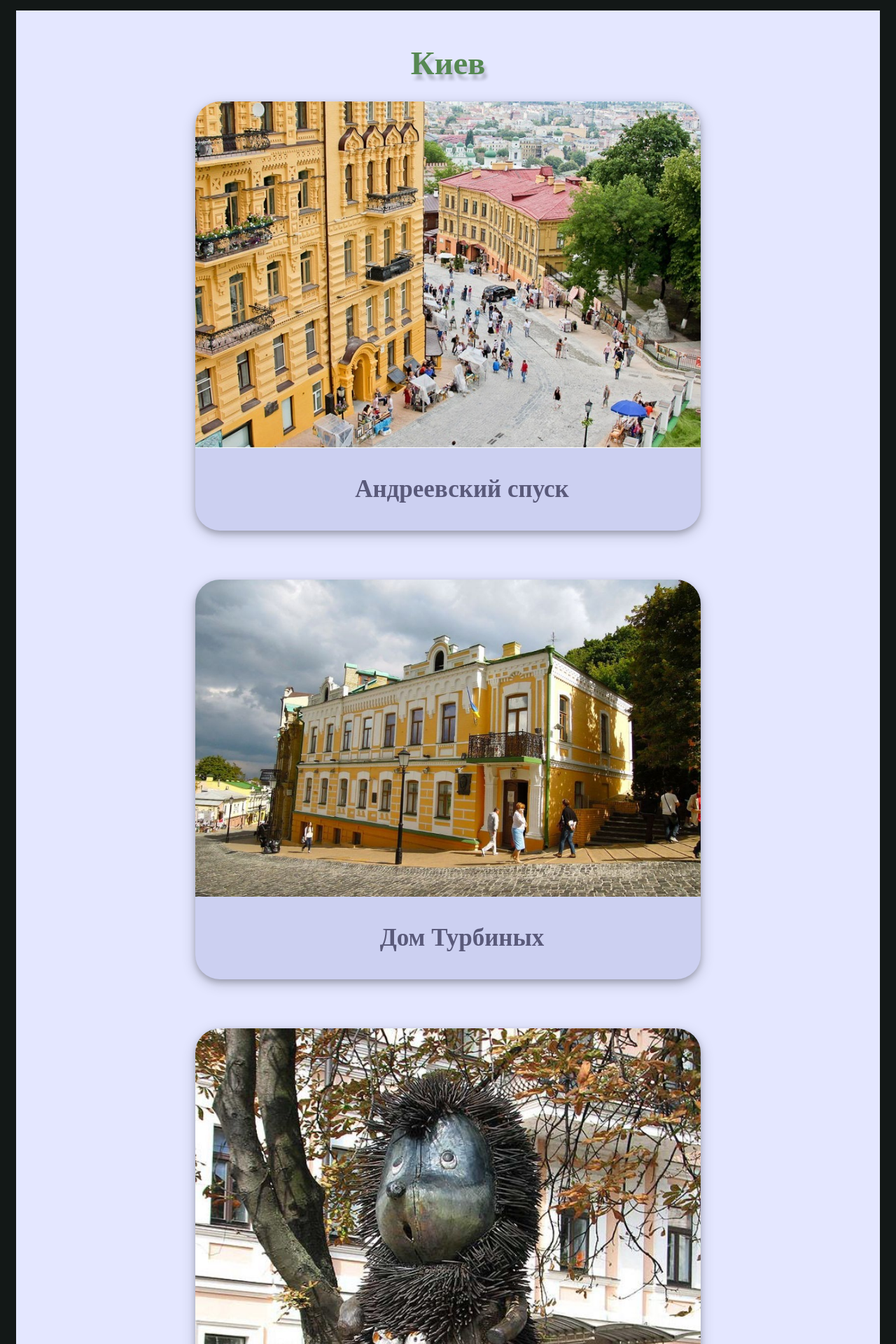
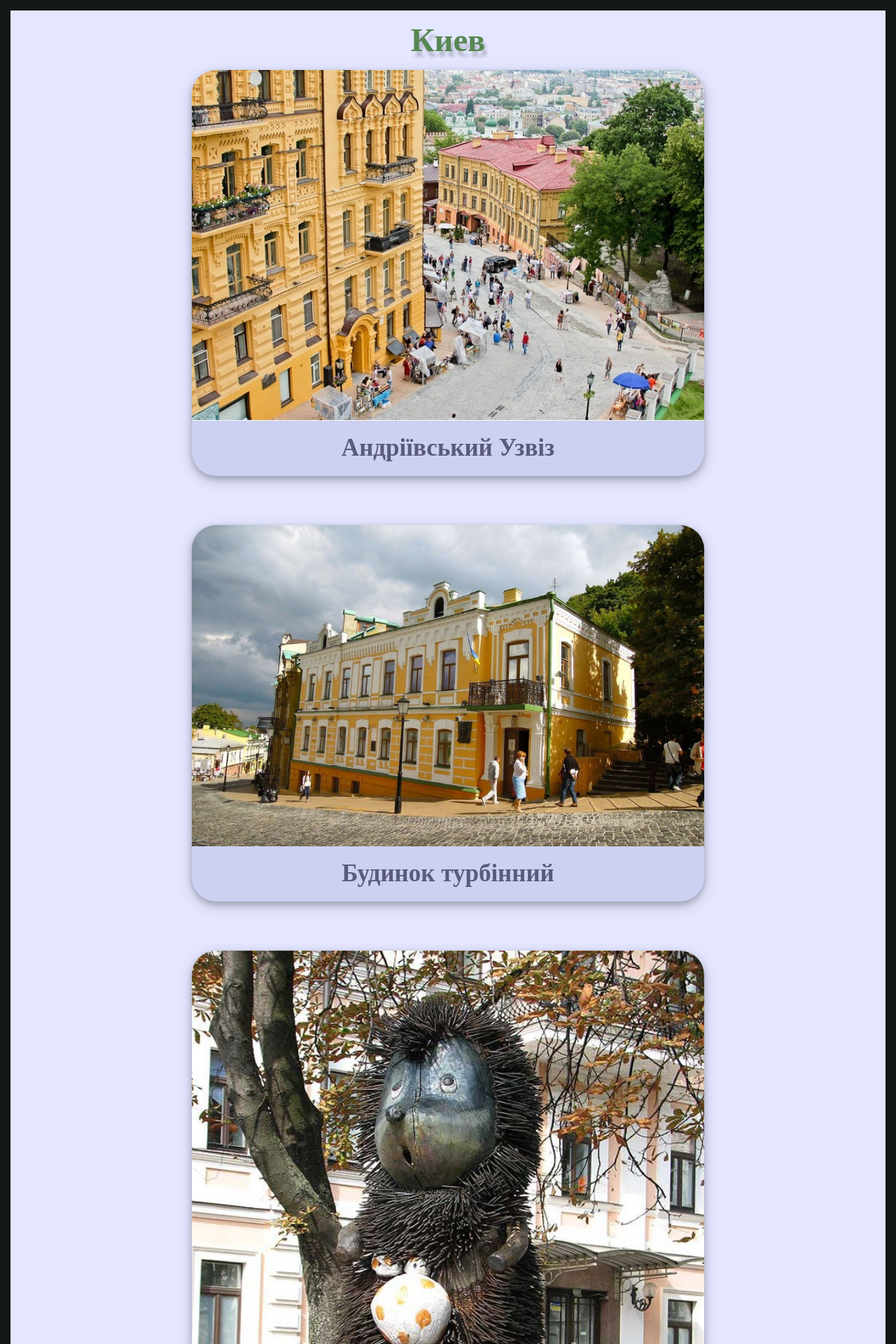
Before and after one commit to Andrey3952/andreyKiev2023.github.io, a PHP site: page / in a window 1280 px wide. Shown: the top 1920 px of the page at 70% size. Run offline with PHP 8.4, Linux system fonts and the light colour scheme; some libraries are stand-ins or nearby versions.

Commit message:
Add files via upload

```diff
--- a/css/styles.css
+++ b/css/styles.css
@@ -1,4 +1,91 @@
+* {
+  margin: 0;
+  padding: 0;
+  border: 0;
+}
+
+*,
+*:before,
+*:after {
+  -webkit-box-sizing: border-box;
+  box-sizing: border-box;
+}
+
+:focus,
+:active {
+  outline: none;
+}
+
+a:focus,
+a:active {
+  outline: none;
+}
+
+nav,
+footer,
+header,
+aside {
+  display: block;
+}
+
+html,
+body {
+  height: 100%;
+  width: 100%;
+  font-size: 100%;
+  line-height: 1.1;
+  font-size: 14px;
+  -ms-text-size-adjust: 100%;
+  -moz-text-size-adjust: 100%;
+  -webkit-text-size-adjust: 100%;
+  scroll-behavior: smooth;
+}
+
+input,
+button,
+textarea {
+  font-family: inherit;
+}
+
+input::-ms-clear {
+  display: none;
+}
+
+button {
+  cursor: pointer;
+}
+button::-moz-focus-inner {
+  padding: 0;
+  border: 0;
+}
+
+a::visited {
+  text-decoration: none;
+}
+a::hover {
+  text-decoration: none;
+}
+
+ul li {
+  list-style: none;
+}
+
+img {
+  vertical-align: top;
+}
+
+h1,
+h2,
+h3,
+h4,
+h5,
+h6 {
+  font-size: inherit;
+  font-weight: 550;
+}
+
 div.polaroid {
+  -webkit-box-shadow: 0 4px 8px 0 rgba(0, 0, 0, 0.2), 0 6px 20px 0 rgba(0, 0, 0, 0.19);
           box-shadow: 0 4px 8px 0 rgba(0, 0, 0, 0.2), 0 6px 20px 0 rgba(0, 0, 0, 0.19);
   background-color: white;
   border-radius: 35px;
@@ -10,15 +97,15 @@ div.polaroid {
   height: 60%;
   width: 60%;
 }
+div.polaroid:hover {
+  -webkit-box-shadow: 0 4px 8px 8px rgba(0, 0, 0, 0.2), 0 6px 20px 0 rgba(0, 0, 0, 0.19);
+          box-shadow: 0 4px 8px 8px rgba(0, 0, 0, 0.2), 0 6px 20px 0 rgba(0, 0, 0, 0.19);
+}
 
 div.container {
   text-align: center;
   padding: 10px 20px;
-	width: 100%
-}
-
-div.polaroid:hover {
-	box-shadow: 0 4px 8px 8px rgba(0, 0, 0, 0.2), 0 6px 20px 0 rgba(0, 0, 0, 0.19);
+  width: 100%;
 }
 
 #ImgLeft {
@@ -40,18 +127,13 @@ img {
   display: block;
   height: 60%;
   width: 60%;
-
 }
 
 .header {
   padding: 0;
   margin: 0;
   display: block;
-	height: 115px;
-}
-
-.headDetail {
-	height: 60px;
+  height: 70px;
 }
 
 .Img {
@@ -75,35 +157,43 @@ p {
 .wrapper {
   min-height: 100%;
   overflow: hidden;
+  display: -webkit-box;
+  display: -ms-flexbox;
   display: flex;
+  -webkit-box-orient: vertical;
+  -webkit-box-direction: normal;
+      -ms-flex-direction: column;
           flex-direction: column;
   background: #E4E7FF;
   margin: 15px;
   padding: 15px;
-
-
 }
 
-
 .page {
+  -webkit-box-flex: 1;
+      -ms-flex: 1 1 auto;
           flex: 1 1 auto;
 }
 
-.footer {}
+.footerDetail {
+  padding: 5px;
+}
 
 h2 {
   border-radius: 30px;
   text-align: center;
-	/*font-size: 35pt;*/
+  font-size: 35pt;
   color: #5A5A7A;
-	font-size: calc(24px + 11 * (100vw / 1280));
+  font-size: calc(24px + 0.859375vw);
+  margin: 10px;
 }
 
 h3 {
   border-radius: 30px;
   text-align: center;
-	font-size: 20pt;
+  font-size: 25pt;
   color: #3F404A;
+  margin: 10px;
 }
 
 .h1 {
@@ -117,6 +207,7 @@ h3 {
 }
 
 .h1Detail {
+  text-shadow: 4px 8px 4px rgba(0, 0, 0, 0.2);
   text-decoration: none;
   border-radius: 30px;
   text-align: center;
@@ -133,15 +224,34 @@ a {
   color: #2D6201;
   outline: none;
 }
-
 a:hover {
+  -webkit-box-shadow: 0 4px 8px 3px rgba(0, 0, 0, 0.2), 0 6px 20px 0 rgba(0, 0, 0, 0.19);
           box-shadow: 0 4px 8px 3px rgba(0, 0, 0, 0.2), 0 6px 20px 0 rgba(0, 0, 0, 0.19);
   border-bottom: 1px solid;
   background: #52824F;
 }
 
+#scrolTop {
+  position: fixed;
+  bottom: 150px;
+  right: 50px;
+  font-size: 50px;
+  z-index: 9999;
+  color: #53536f;
+}
+
+.isShowBtn {
+  opacity: 1;
+  -webkit-transition: 0.4s;
+  transition: 0.4s;
+}
+.isShowBtn_hide {
+  opacity: 0;
+}
+
 @media only screen and (max-width: 767px) {
   div.polaroid {
+    -webkit-box-shadow: 0 4px 8px 0 rgba(0, 0, 0, 0.2), 0 6px 20px 0 rgba(0, 0, 0, 0.19);
             box-shadow: 0 4px 8px 0 rgba(0, 0, 0, 0.2), 0 6px 20px 0 rgba(0, 0, 0, 0.19);
     background-color: white;
     border-radius: 35px;
@@ -152,13 +262,10 @@ a:hover {
     display: block;
     /*height: 60%;*/
     width: 100%;
-
   }
-
   a.kiev {
     display: none;
   }
-
   h2 {
     border-radius: 30px;
     text-align: center;
@@ -166,21 +273,15 @@ a:hover {
     margin-right: 20px;
     margin-left: 0;
     margin-bottom: 10px;
-		font-size: calc(24px + (11*0.7) * ((100vw - 320px) / 1280));
-
-
+    font-size: calc(24px + 7.7 * (100vw - 320px) / 1280);
   }
-
   html {
     background: #ACC8AC;
   }
-
   body {
     background: #ACC8AC;
     padding: 0px;
-
   }
-
   .h1 {
     text-shadow: 4px 8px 4px rgba(0, 0, 0, 0.2);
     text-decoration: none;
@@ -190,7 +291,6 @@ a:hover {
     color: #002121;
     padding: 2px;
   }
-
   img {
     border-radius: 35px;
     margin-right: auto;
@@ -199,25 +299,21 @@ a:hover {
     height: 100%;
     width: 100%;
   }
-
   p {
     font-size: 10pt;
     color: #002424;
   }
-
   .headDetail {
     height: 45px;
   }
-
   .h1Detail {
     text-decoration: none;
     border-radius: 30px;
     text-align: center;
     font-size: 25pt;
-		color: #568852;
+    color: #002121;
     padding: 2px;
   }
-
   .wrapper {
     background: #ACC8AC;
   }
--- a/index.html
+++ b/index.html
@@ -19,7 +26,7 @@
 				<a href="detail/Andrew_Descent.html" />
 				<img src="detail/img/Andrew_Descent.jpg" class="Img" alt="">
 				<div class="container">
-					<h2> Андреевский спуск </h2>
+					<h2> Андріївський Узвіз </h2>
 				</div>
 			</div>
 
@@ -27,7 +34,7 @@
 				<a href="detail/dom_bylgakava.html" />
 				<img src="detail/img/dom_bylgakava.jpg" class="Img">
 				<div class="container">
-					<h2> Дом Турбиных </h2>
+					<h2> Будинок турбінний </h2>
 				</div>
 			</div>
 
@@ -70,7 +77,7 @@
 				<a href="detail/House_with_chimeras.html" />
 				<img src="detail/img/House_with_chimeras.jpg" class="Img">
 				<div class="container">
-					<h2> Дом с химерами </h2>
+					<h2> Будинок з химерами </h2>
 				</div>
 			</div>
 
--- /dev/null
+++ b/js/script.js
@@ -0,0 +1,13 @@
+window.onload = () => {
+    const scrollBtn = document.querySelector('.isShowBtn')
+    window.onscroll = () => {
+        if (window.scrollY > 1000) {
+            scrollBtn.classList.remove('isShowBtn_hide');
+        } else if (window.scrollY < 700) {
+            scrollBtn.classList.add('isShowBtn_hide');
+        }
+    }
+    scrollBtn.onclick = () => {
+        window.scrollTo(0, 0)
+    }
+}
```
Also changed, not shown: other parts of index.html (+28 -23 lines). Lines whose indentation alone changed are shown as unchanged.
